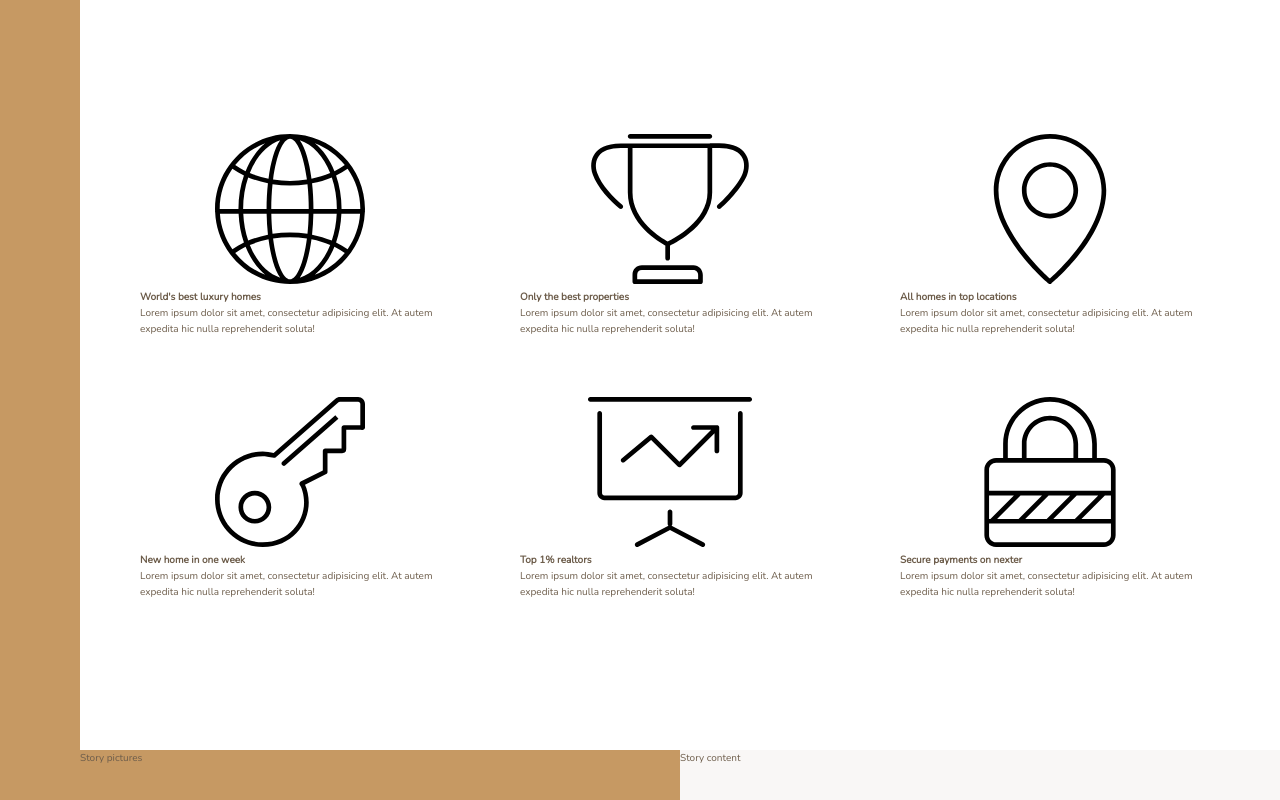
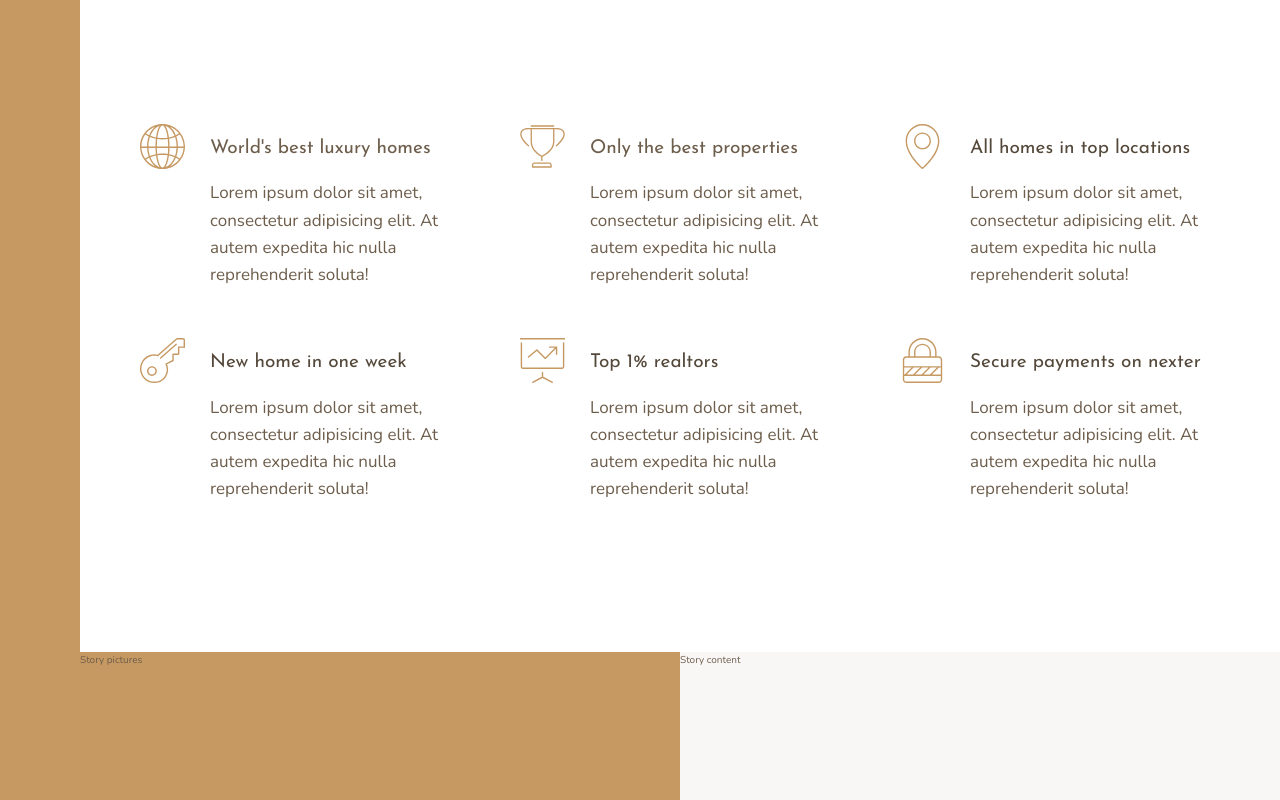
Before and after one commit to MajhiRockzZ/Advanced-CSS-and-SASS-Project-3, a website: page index.html in a window 1280 px wide. Shown: the part 656-1456 px from the top of the page. Drawn offline with nearby package versions, Linux system fonts and the light colour scheme.

Commit message:
feat: Building the Features Section - Part 2

```diff
--- a/index.html
+++ b/index.html
@@ -47,7 +47,7 @@
     <svg class="feature__icon">
       <use xlink:href="img/sprite.svg#icon-map-pin"></use>
     </svg>
-    <h4 class="heading-4">All homes in top locations</h4>
+    <h4 class="heading-4 heading-4--dark">All homes in top locations</h4>
     <p class="feature__text">Lorem ipsum dolor sit amet, consectetur adipisicing elit. At autem expedita hic nulla
       reprehenderit soluta!</p>
   </div>
@@ -56,7 +56,7 @@
     <svg class="feature__icon">
       <use xlink:href="img/sprite.svg#icon-key"></use>
     </svg>
-    <h4 class="heading-4">New home in one week</h4>
+    <h4 class="heading-4 heading-4--dark">New home in one week</h4>
     <p class="feature__text">Lorem ipsum dolor sit amet, consectetur adipisicing elit. At autem expedita hic nulla
       reprehenderit soluta!</p>
   </div>
@@ -65,7 +65,7 @@
     <svg class="feature__icon">
       <use xlink:href="img/sprite.svg#icon-presentation"></use>
     </svg>
-    <h4 class="heading-4">Top 1% realtors</h4>
+    <h4 class="heading-4 heading-4--dark">Top 1% realtors</h4>
     <p class="feature__text">Lorem ipsum dolor sit amet, consectetur adipisicing elit. At autem expedita hic nulla
       reprehenderit soluta!</p>
   </div>
@@ -74,7 +74,7 @@
     <svg class="feature__icon">
       <use xlink:href="img/sprite.svg#icon-lock"></use>
     </svg>
-    <h4 class="heading-4">Secure payments on nexter</h4>
+    <h4 class="heading-4 heading-4--dark">Secure payments on nexter</h4>
     <p class="feature__text">Lorem ipsum dolor sit amet, consectetur adipisicing elit. At autem expedita hic nulla
       reprehenderit soluta!</p>
   </div>
--- a/sass/_features.scss
+++ b/sass/_features.scss
@@ -4,6 +4,27 @@
   margin: 15rem 0;
 
   display: grid;
-  grid-template-columns: repeat(3, 1fr);
+  //grid-template-columns: repeat(3, 1fr);
+  grid-template-columns: repeat(auto-fit, minmax(25rem, 1fr));
   grid-gap: 6rem;
+  align-items: start;
 }
+
+.feature {
+  display: grid;
+  grid-template-columns: min-content 1fr;
+  grid-row-gap: 1.5rem;
+  grid-column-gap: 2.5rem;
+
+  &__icon {
+    fill: $color-primary;
+    width: 4.5rem;
+    height: 4.5rem;
+    grid-row: 1 / span 2;
+    transform: translateY(-1rem);
+  }
+
+  &__text {
+    font-size: 1.7rem;
+  }
+}
--- a/sass/_typography.scss
+++ b/sass/_typography.scss
@@ -0,0 +1,29 @@
+%heading {
+  font-family: $font-display;
+  font-weight: 400;
+}
+
+.heading-1 {
+  @extend %heading;
+}
+
+.heading-2 {
+  @extend %heading;
+}
+
+.heading-3 {
+  @extend %heading;
+}
+
+.heading-4 {
+  @extend %heading;
+  font-size: 1.9rem;
+
+  &--light {
+    color: $color-grey-light-1
+  }
+
+  &--dark {
+    color: $color-grey-dark-1
+  }
+}
```
Also changed, not shown: css/style.css.
